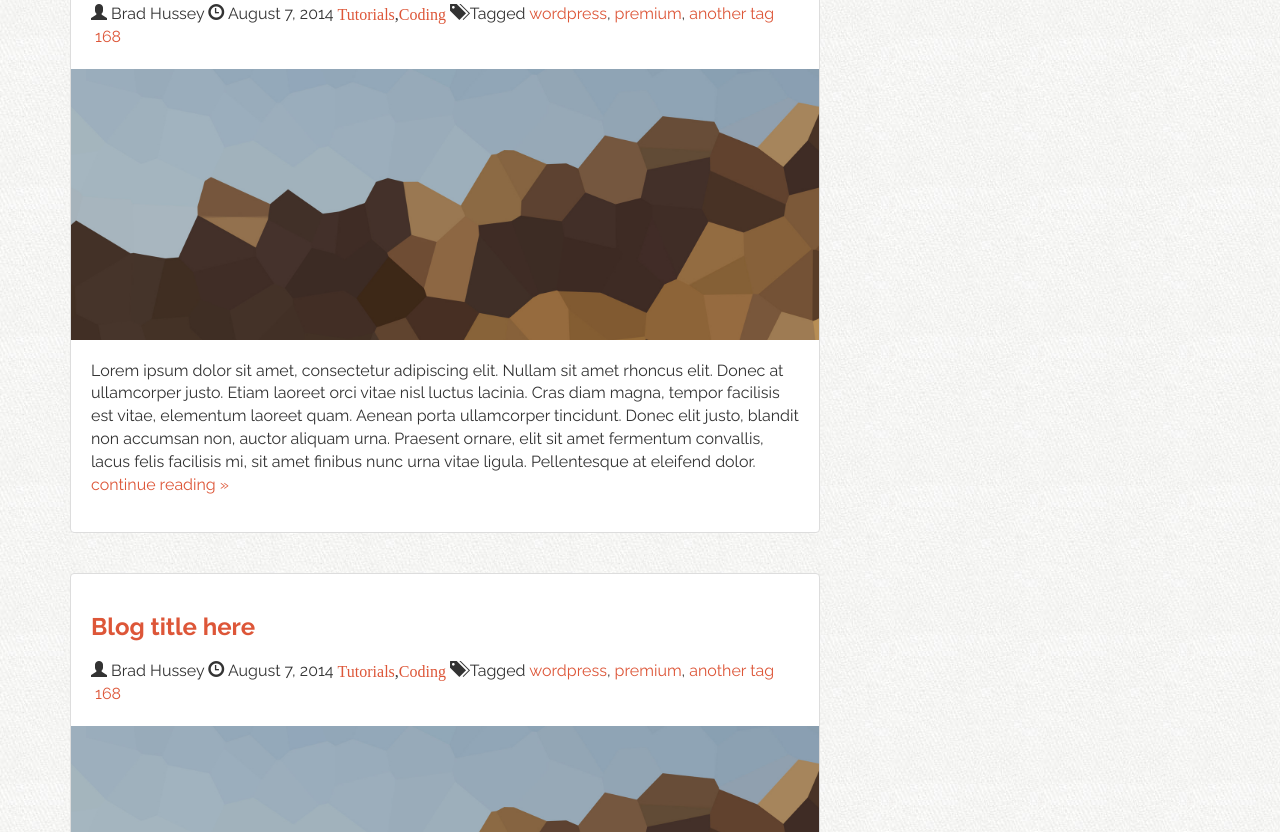
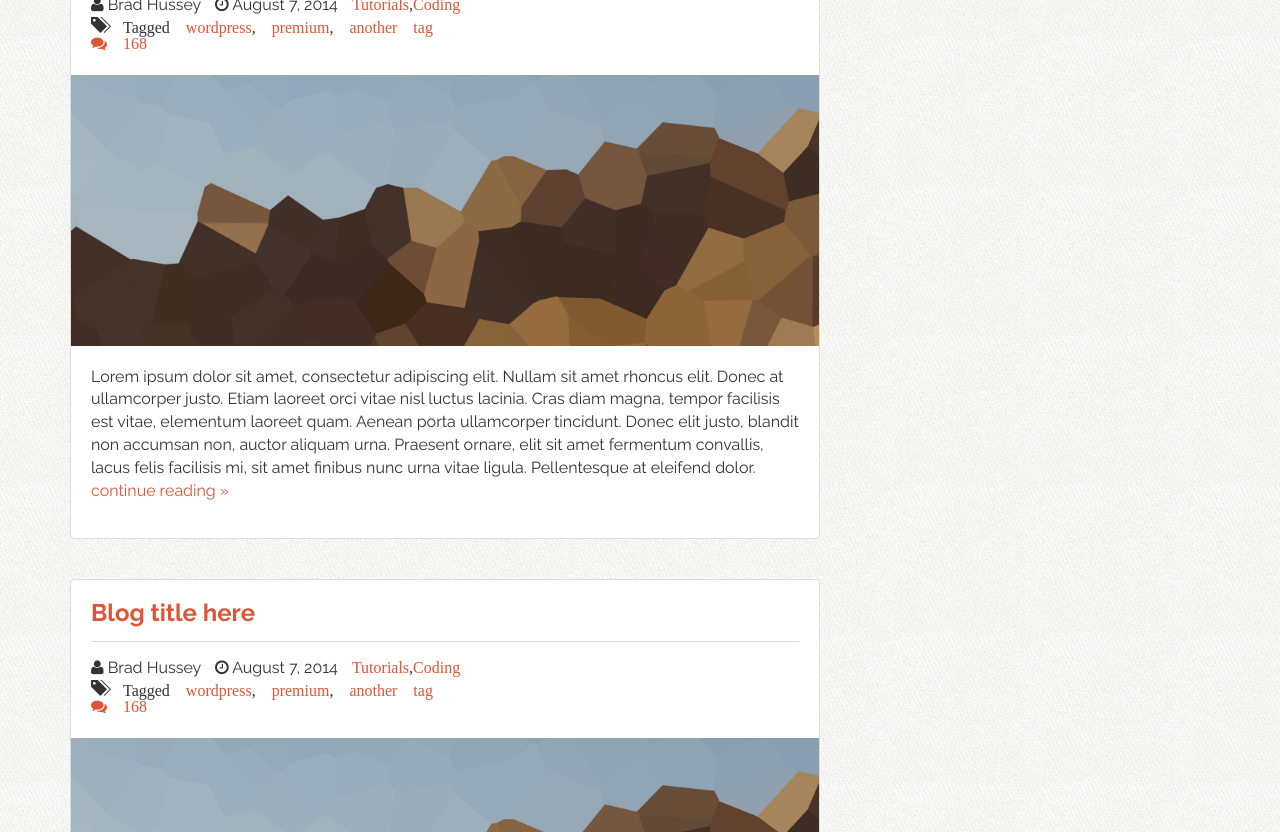
Before and after one commit to Rayyanahmed/B2W, a plain HTML site: page blog.html in a window 1280 px wide. Shown: the part 387-1219 px from the top of the page. Drawn offline with nearby package versions, Linux system fonts and the light colour scheme.

Commit message:
minor changes

```diff
--- a/assets/css/custom.css
+++ b/assets/css/custom.css
@@ -367,6 +367,36 @@ footer li.signup-link a:hover {
 	padding: 20px;
 }
 
+.post header h3 {
+	margin: 0 0 15px;
+	padding: 0 0 15px;
+	border-bottom: solid 1px #ddd;
+}
+
+.post header h1 {
+	margin: 0 0 15px;
+	padding: 0 0 15px;
+	border-bottom: solid 1px #ddd;
+	font-size: 24px;
+}
+
+.post-image {
+	height: auto;
+}
+
+.post-details {
+	font-size: 12;
+	width: 90%;
+}
+
+.post-details i.fa {
+	padding-left: 10px;
+}
+
+.post-details i.fa:first-child {
+	padding: 0;
+}
+
 /* ===== CUSTOM ICON SPRITES ========*/
 
 i.ci {
--- a/blog.html
+++ b/blog.html
@@ -73,16 +73,16 @@
 							<header>
 								<h3><a href="post.html">Blog title here</a></h3>
 								<div class="post-details">
-									<span class="glyphicon glyphicon-user"></span> Brad Hussey
-									<span class="glyphicon glyphicon-time"></span> August 7, 2014
-									<span class="glyphicon glyphicon-folder-open-alt"><a href="#">Tutorials</a>,<a href="">Coding</a></span>
-									<span class="glyphicon glyphicon-tags"></span>
+									<i class="fa fa-user"></i> Brad Hussey
+									<i class="fa fa-clock-o"></i> August 7, 2014
+									<i class="fa fa-folder-open-alt"><a href="#">Tutorials</a>,<a href="">Coding</a></i>
+									<span class="glyphicon glyphicon-tags"></i>
 									Tagged <a href="">wordpress</a>, <a href="">premium</a>,
 									<a href="">another tag</a>
 
 									<div class="post-comments-badge">
 										<a href="">
-											<span class="glyphicon glyphicon-comments"></span>
+											<i class="fa fa-comments"></i>
 										168</a>
 									</div>
 								</div>
@@ -102,16 +102,16 @@
 							<header>
 								<h3><a href="post.html">Blog title here</a></h3>
 								<div class="post-details">
-									<span class="glyphicon glyphicon-user"></span> Brad Hussey
-									<span class="glyphicon glyphicon-time"></span> August 7, 2014
-									<span class="glyphicon glyphicon-folder-open-alt"><a href="#">Tutorials</a>,<a href="">Coding</a></span>
-									<span class="glyphicon glyphicon-tags"></span>
+									<i class="fa fa-user"></i> Brad Hussey
+									<i class="fa fa-clock-o"></i> August 7, 2014
+									<i class="fa fa-folder-open-alt"><a href="#">Tutorials</a>,<a href="">Coding</a></i>
+									<span class="glyphicon glyphicon-tags"></i>
 									Tagged <a href="">wordpress</a>, <a href="">premium</a>,
 									<a href="">another tag</a>
 
 									<div class="post-comments-badge">
 										<a href="">
-											<span class="glyphicon glyphicon-comments"></span>
+											<i class="fa fa-comments"></i>
 										168</a>
 									</div>
 								</div>
@@ -127,20 +127,20 @@
 							</div>
 						</article>
 
-							<article class="post">
+												<article class="post">
 							<header>
 								<h3><a href="post.html">Blog title here</a></h3>
 								<div class="post-details">
-									<span class="glyphicon glyphicon-user"></span> Brad Hussey
-									<span class="glyphicon glyphicon-time"></span> August 7, 2014
-									<span class="glyphicon glyphicon-folder-open-alt"><a href="#">Tutorials</a>,<a href="">Coding</a></span>
-									<span class="glyphicon glyphicon-tags"></span>
+									<i class="fa fa-user"></i> Brad Hussey
+									<i class="fa fa-clock-o"></i> August 7, 2014
+									<i class="fa fa-folder-open-alt"><a href="#">Tutorials</a>,<a href="">Coding</a></i>
+									<span class="glyphicon glyphicon-tags"></i>
 									Tagged <a href="">wordpress</a>, <a href="">premium</a>,
 									<a href="">another tag</a>
 
 									<div class="post-comments-badge">
 										<a href="">
-											<span class="glyphicon glyphicon-comments"></span>
+											<i class="fa fa-comments"></i>
 										168</a>
 									</div>
 								</div>
```
